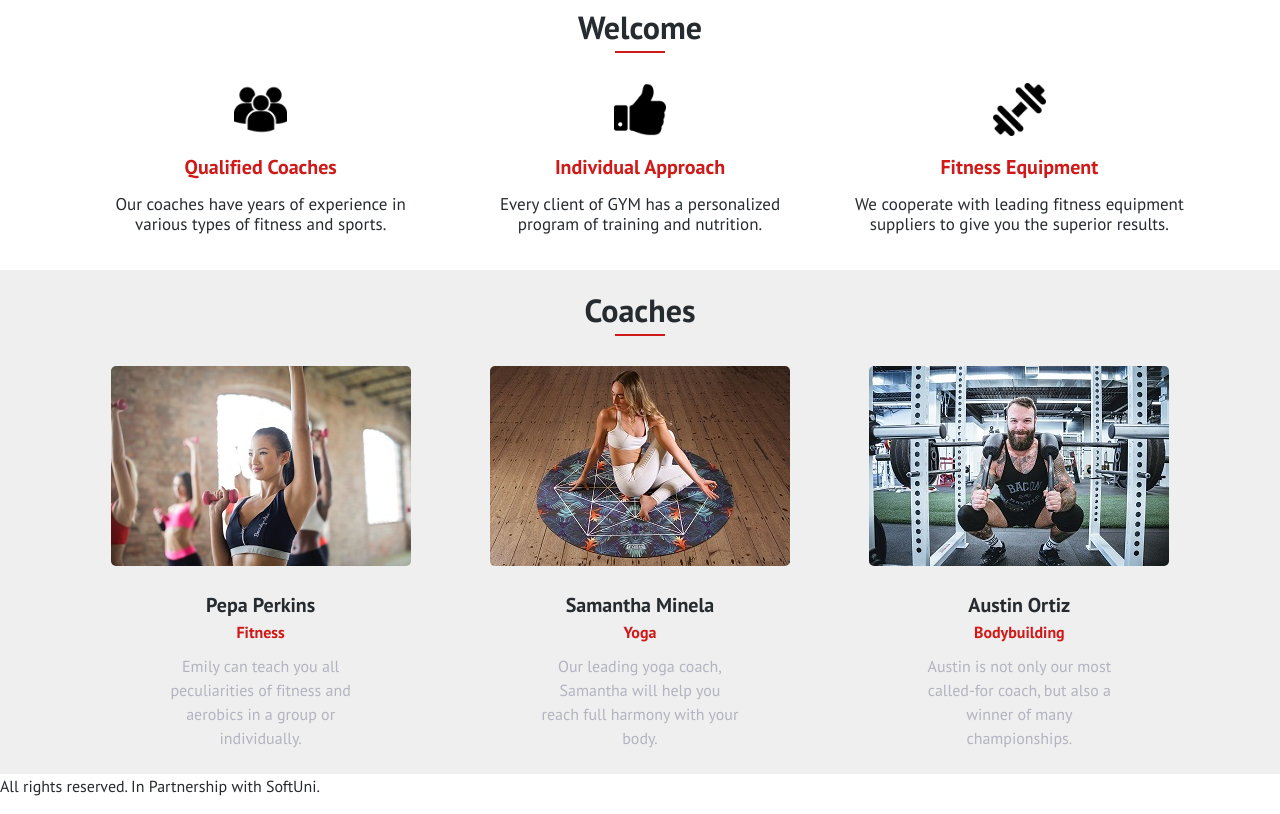
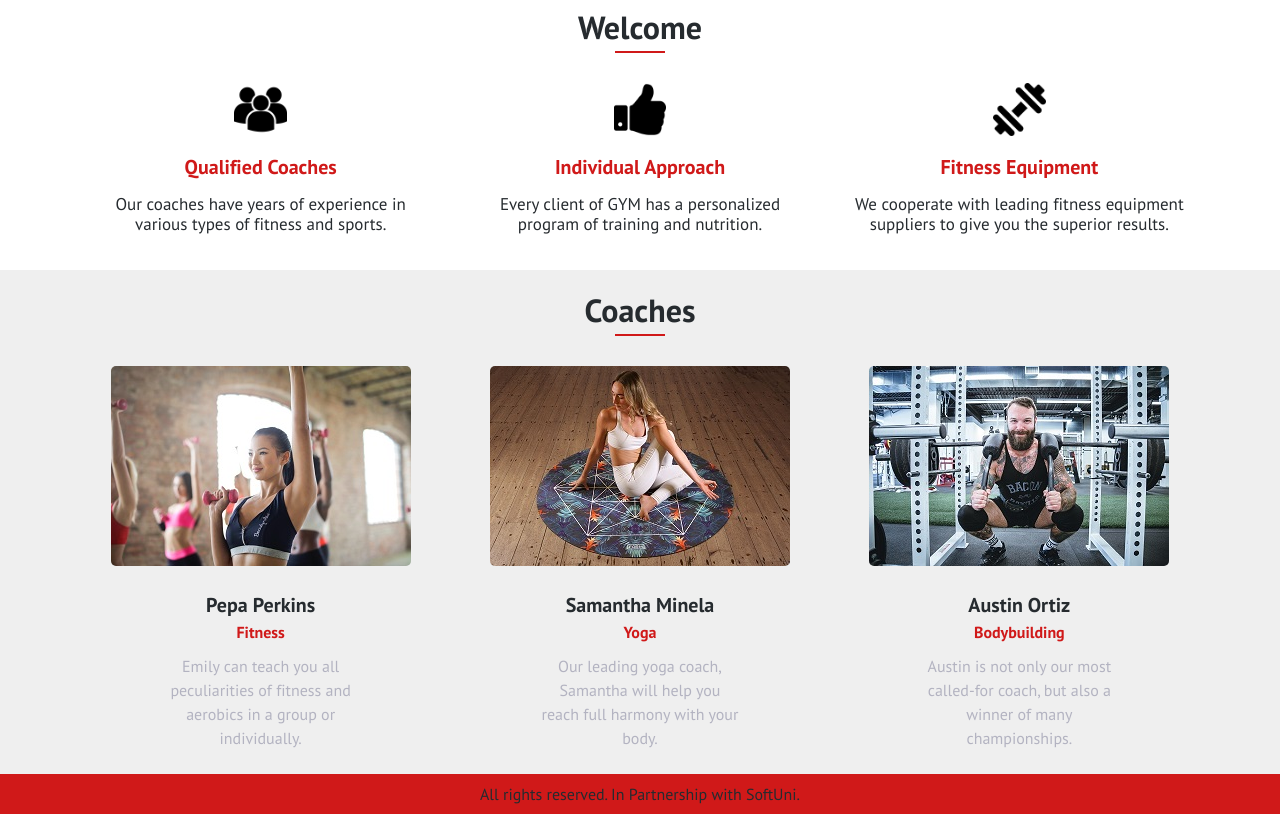
Before and after one commit to BernaBoshnak/SoftUni-HTML-CSS-Course, a plain HTML site: page 10. Exam/03. Fitness Site/index.html in a window 1280 px wide. Shown: the part 853-1667 px from the top of the page. Drawn offline with Linux system fonts and the light colour scheme.

Commit message:
added hooter styles

```diff
--- a/10. Exam/03. Fitness Site/styles/style.css
+++ b/10. Exam/03. Fitness Site/styles/style.css
@@ -214,3 +214,12 @@ body {
 .coaches-img {
     border-radius: 5px;
 }
+
+/* Footer */
+
+.footer {
+    text-align: center;
+    padding-top: 0.5rem;
+    padding-bottom: 0.5rem;
+    background-color: var(--clr-primary);
+}
```
